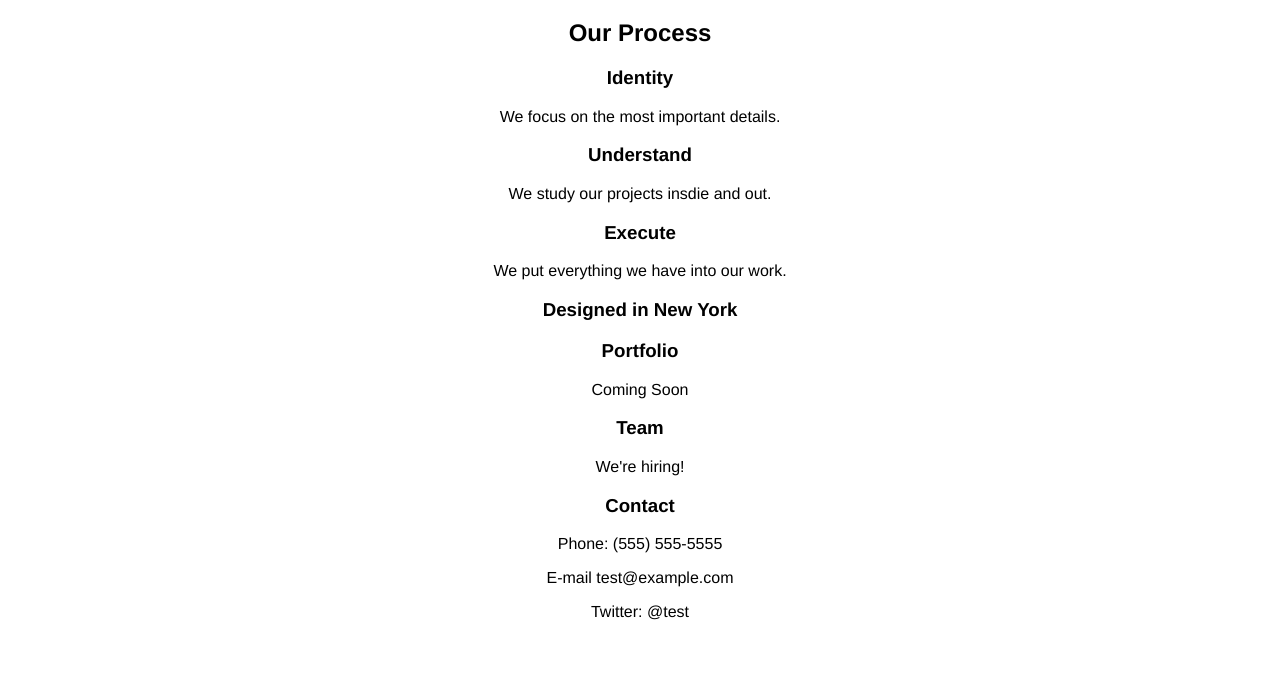
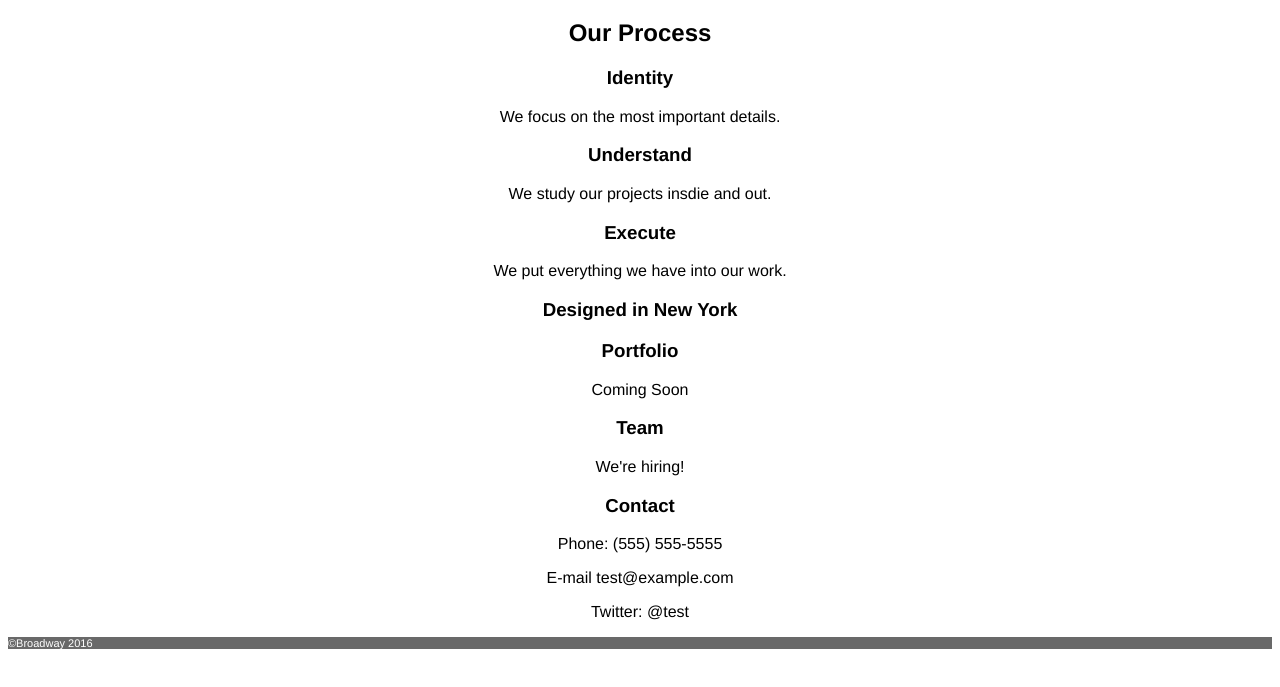
Before and after one commit to macman1044/broadway, a plain HTML site: page index.html in a window 1280 px wide. Shown: the part 61-748 px from the top of the page. Drawn offline with Linux system fonts and the light colour scheme.

Commit message:
divs and copyright

```diff
--- a/index.html
+++ b/index.html
@@ -7,6 +7,7 @@
   </head>
   <body>
     <h1>Broadway Design</h1>
+    <div id="process">
       <h2>Our Process</h2>
       <h3>Identity</h3>
         <p>We focus on the most important details.</p>
@@ -14,14 +15,24 @@
         <p>We study our projects insdie and out.</p>
       <h3>Execute</h3>
         <p>We put everything we have into our work.</p>
+    </div>
     <h3>Designed in New York</h3>
+    <div id="portfoloio">
       <h3>Portfolio</h3>
         <p>Coming Soon</p>
+    </div>
+    <div id="team">
       <h3>Team</h3>
         <p>We're hiring!</p>
+    </div>
+    <div id="contact">
       <h3>Contact</h3>
         <p>Phone: (555) 555-5555</p>
         <p>E-mail test@example.com</p>
         <p>Twitter: @test</p>
+    </div>
+    <div id="footer">
+      <p>&copy;Broadway 2016</p>
+    </div>
   </body>
 </html>
--- a/resources/css/style.css
+++ b/resources/css/style.css
@@ -2,3 +2,10 @@ html {
   font-family: Helvetica;
   text-align: center;
 }
+
+#footer {
+  text-align: left;
+  font-size: 11px;
+  color:white;
+  background-color: dimgray;
+}
```
Lines whose indentation alone changed are shown as unchanged.
